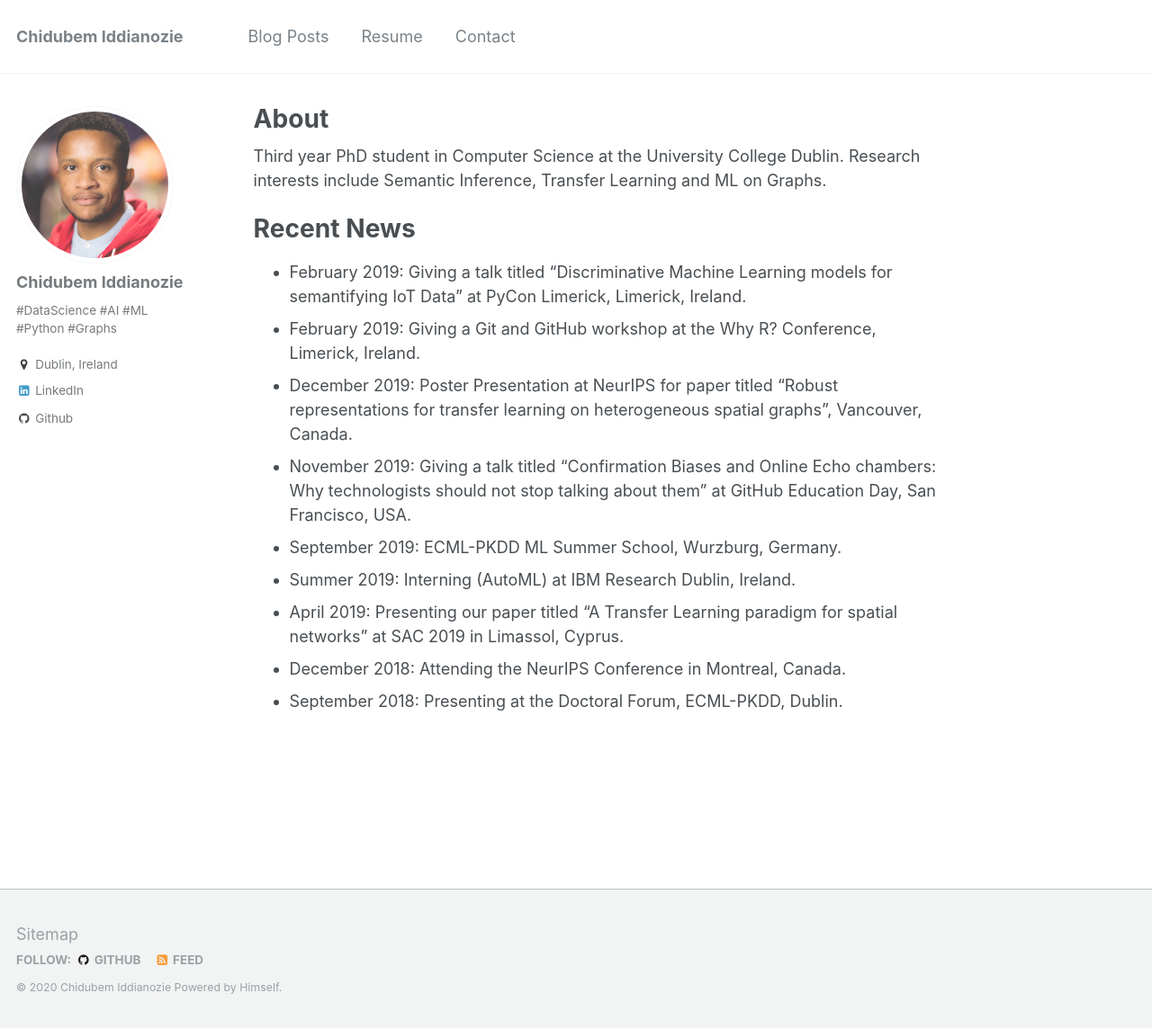
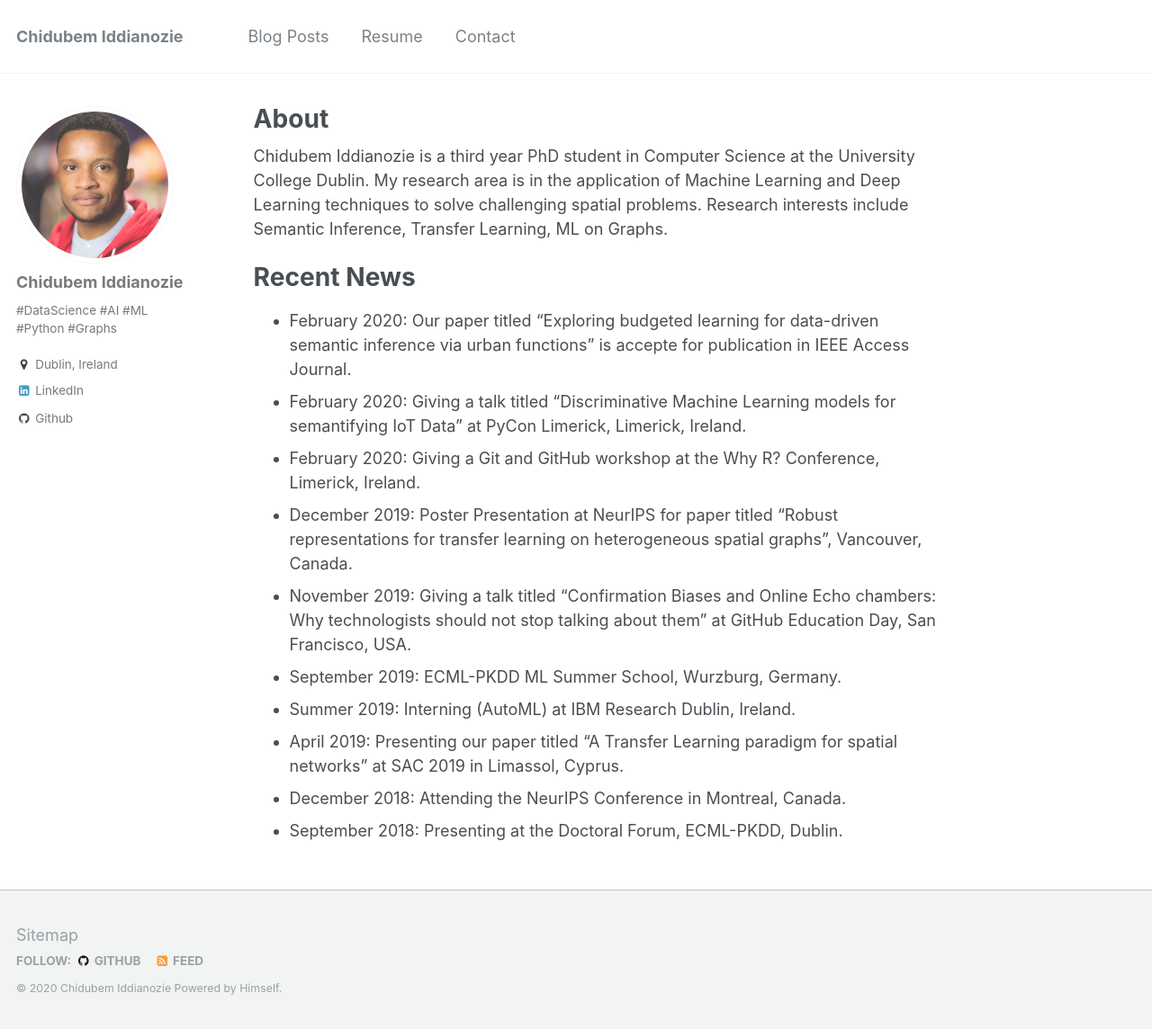
Before and after one commit to chiddianozie/chidubem-iddianozie, a Jekyll site: the page built from _pages/about.md, in a window 1280 px wide and 1144 px high. Shown: the whole window at 90% size. Built offline with Jekyll 4.4.1, drawn with Linux system fonts in a browser that asks for light colours.

Commit message:
updated about

```diff
--- a/_pages/about.md
+++ b/_pages/about.md
@@ -8,12 +8,13 @@ redirect_from:
   - /about.html
 ---
 
-Third year PhD student in Computer Science at the University College Dublin. Research interests include Semantic Inference, Transfer Learning and ML on Graphs.
+Chidubem Iddianozie is a third year PhD student in Computer Science at the University College Dublin. My research area is in the application of Machine Learning and Deep Learning techniques to solve challenging spatial problems. Research interests include Semantic Inference, Transfer Learning, ML on Graphs.
 
 
 # Recent News
-- February 2019: Giving a talk titled "Discriminative Machine Learning models for semantifying IoT Data" at PyCon Limerick, Limerick, Ireland.
-- February 2019: Giving a Git and GitHub workshop at the Why R? Conference, Limerick, Ireland.
+- February 2020: Our paper titled "Exploring budgeted learning for data-driven semantic inference via urban functions" is accepte for publication in IEEE Access Journal.
+- February 2020: Giving a talk titled "Discriminative Machine Learning models for semantifying IoT Data" at PyCon Limerick, Limerick, Ireland.
+- February 2020: Giving a Git and GitHub workshop at the Why R? Conference, Limerick, Ireland.
 - December 2019: Poster Presentation at NeurIPS for paper titled "Robust representations for transfer learning on heterogeneous spatial graphs", Vancouver, Canada.
 - November 2019: Giving a talk titled "Confirmation Biases and Online Echo chambers: Why technologists should not stop talking about them" at GitHub Education Day, San Francisco, USA.
 - September 2019: ECML-PKDD ML Summer School, Wurzburg, Germany.
```
